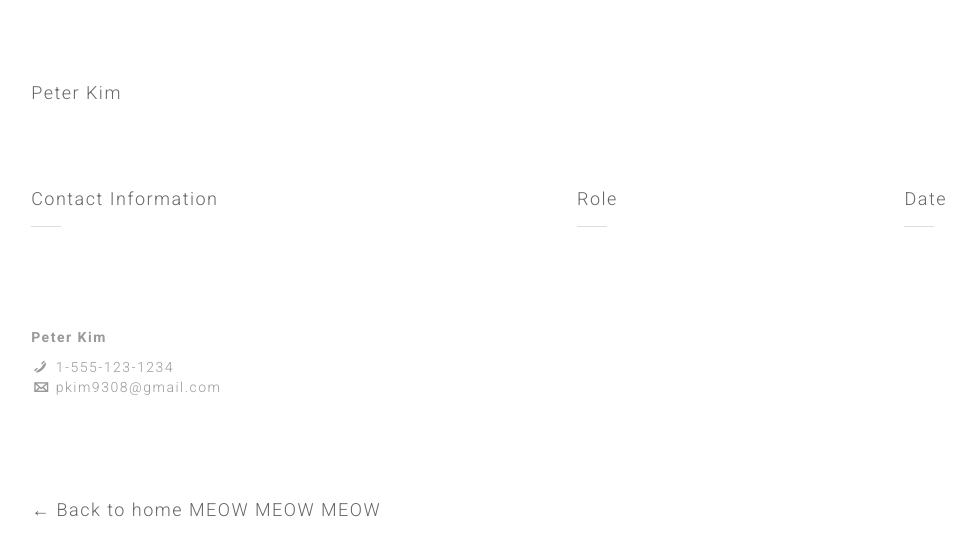
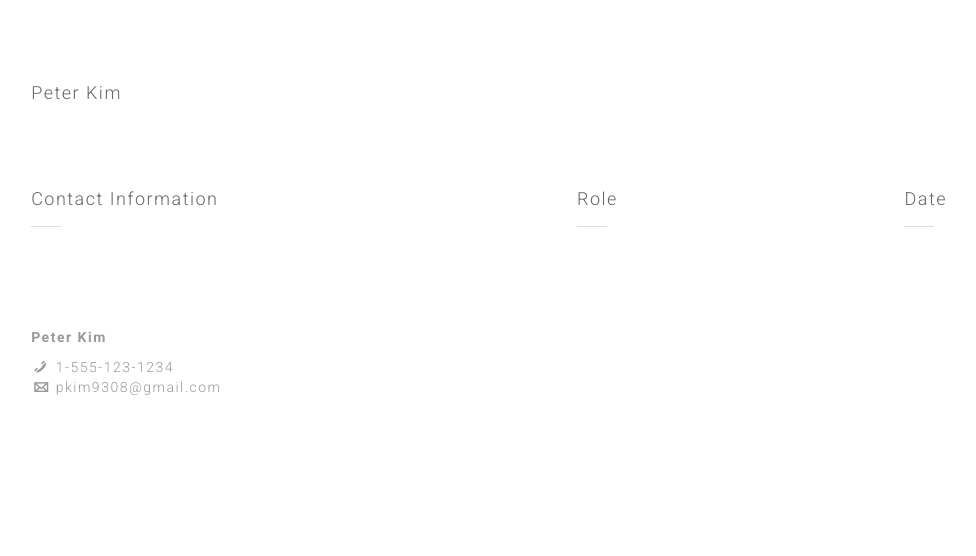
Before and after one commit to sharpiechen/portfolio, a Jekyll site: the page built from contact.html, in a window 1280 px wide. Shown: the top 556 px of the page, without its empty margins (78-1054 px from the left). Built offline with Jekyll 4.4.1, drawn with Linux system fonts in a browser that asks for light colours; a file with an impossible date is left out.

Commit message:
Update page.html

```diff
--- a/_layouts/page.html
+++ b/_layouts/page.html
@@ -38,10 +38,10 @@ layout: default
 	    </div>
     </div>
 </div>
-<div class="container_fluid">
+<!-- <div class="container_fluid">
     <div class="row section__container footer__container">
 	<div class="col-xs-5 col-sm-offset-1 ">
     		<a href="{{site.baseurl}}/" class="text__header"> &larr;&nbsp;Back to home MEOW MEOW MEOW </a>
 	</div>
     </div>
-</div>
+</div> -->
```
